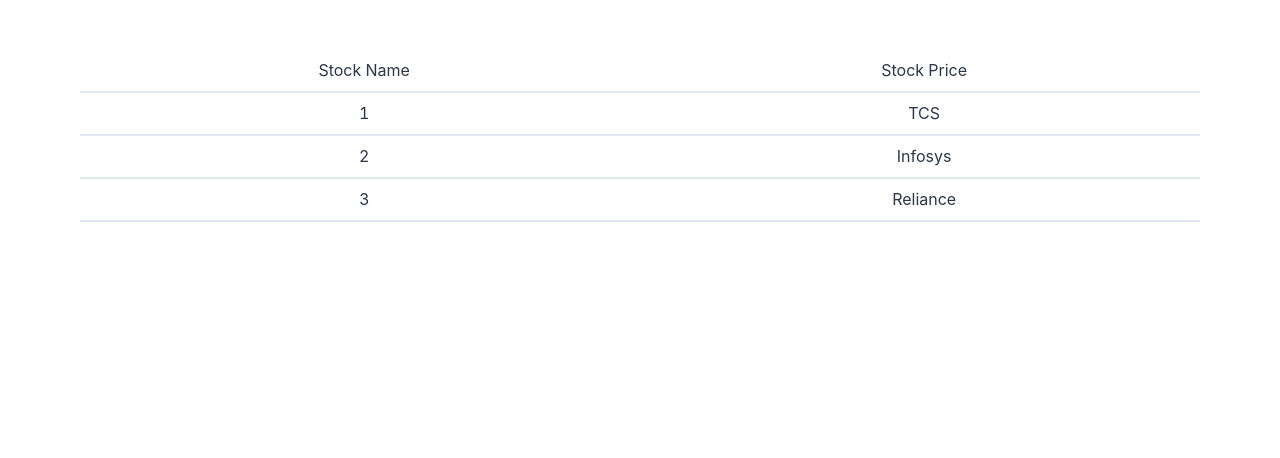
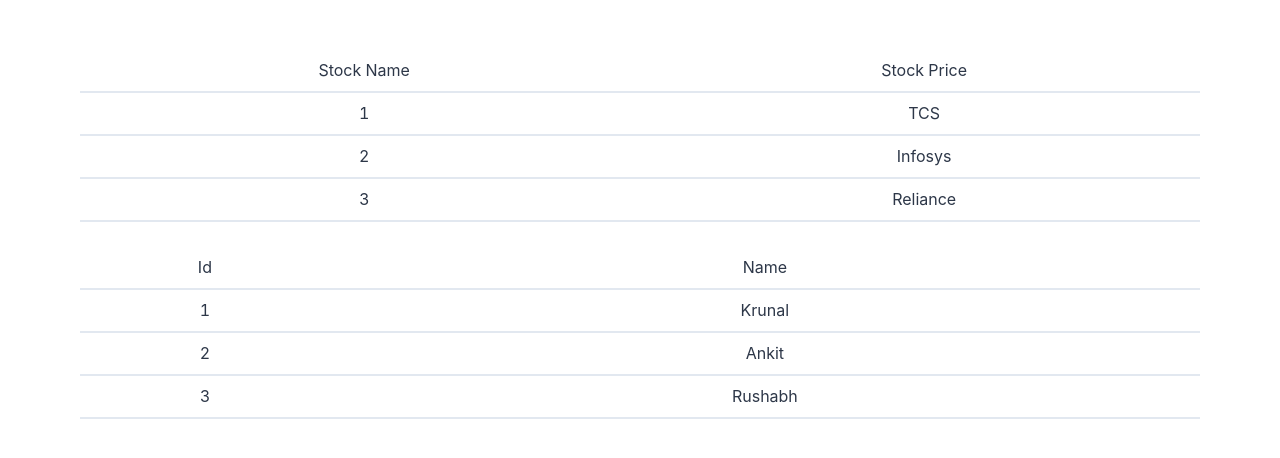
Before and after one commit to youssefelgamrani/reactjs-formik, a React (Create React App) app: page / in a window 1280 px wide. Shown: the top 458 px of the page. Built offline with nearby package versions, Linux system fonts and the light colour scheme.

Commit message:
(hoc): add user list component

```diff
--- a/src/App.js
+++ b/src/App.js
@@ -2,12 +2,14 @@
 import "./App.css";
 import SignupForm from "./components/SignUp/SignupForm";
 import StockList from "./components/hoc/StockList";
+import UserList from "./components/hoc/UserList";
 
 function App() {
   return (
     <div className="App">
       {/* <SignupForm /> */}
       <StockList />
+      <UserList />
     </div>
   );
 }
--- /dev/null
+++ b/src/components/hoc/UserList.js
@@ -0,0 +1,48 @@
+import React, { Component } from "react";
+import TableRow from "../shared/TableRow";
+
+export default class UserList extends Component {
+  constructor(props) {
+    super(props);
+    this.state = {
+      users: [
+        {
+          id: 1,
+          name: "Krunal",
+        },
+        {
+          id: 2,
+          name: "Ankit",
+        },
+        {
+          id: 3,
+          name: "Rushabh",
+        },
+      ],
+    };
+  }
+
+  tabRow() {
+    const stocks = this.state.users;
+    if (stocks instanceof Array) {
+      return stocks.map((obj, i) => {
+        return <TableRow obj={obj} key={i} />;
+      });
+    }
+  }
+  render() {
+    return (
+      <div className="container">
+        <table className="table table-striped">
+          <thead>
+            <tr>
+              <td>Id</td>
+              <td>Name</td>
+            </tr>
+          </thead>
+          <tbody>{this.tabRow()}</tbody>
+        </table>
+      </div>
+    );
+  }
+}
```
